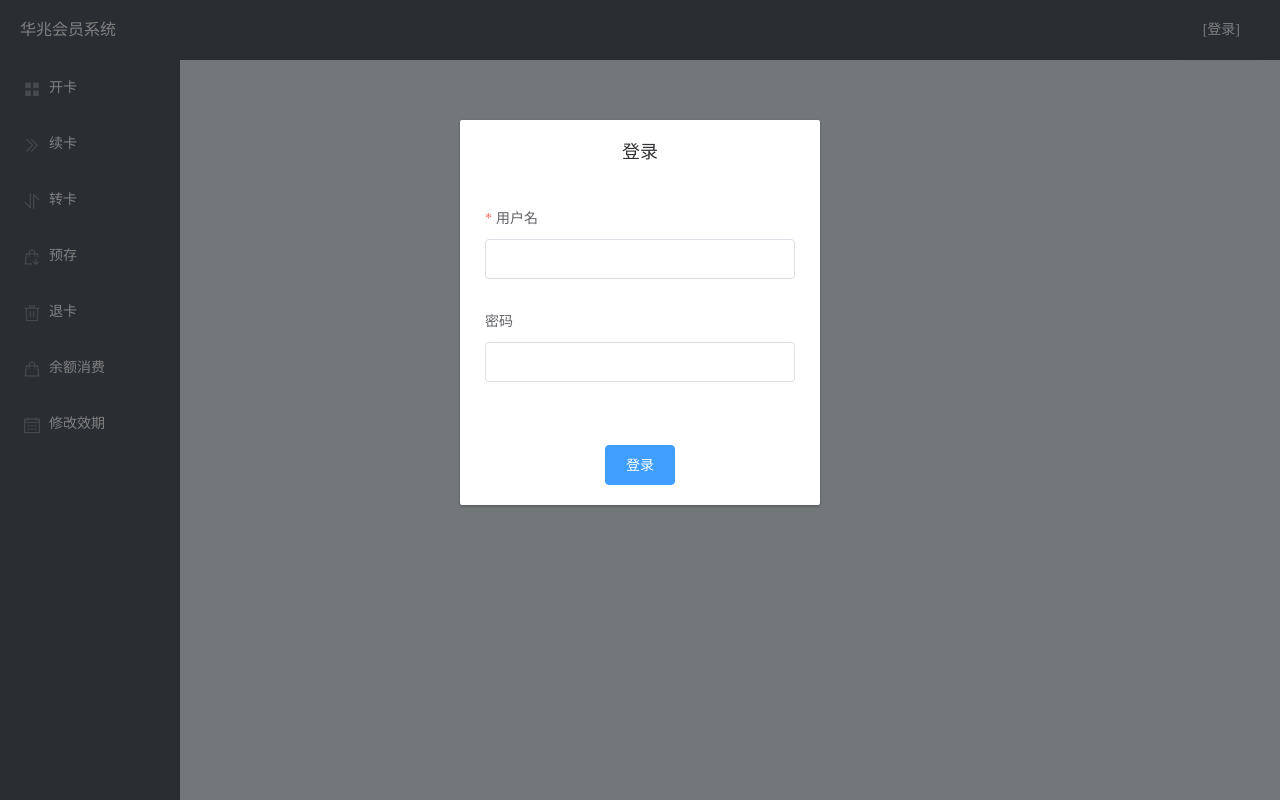
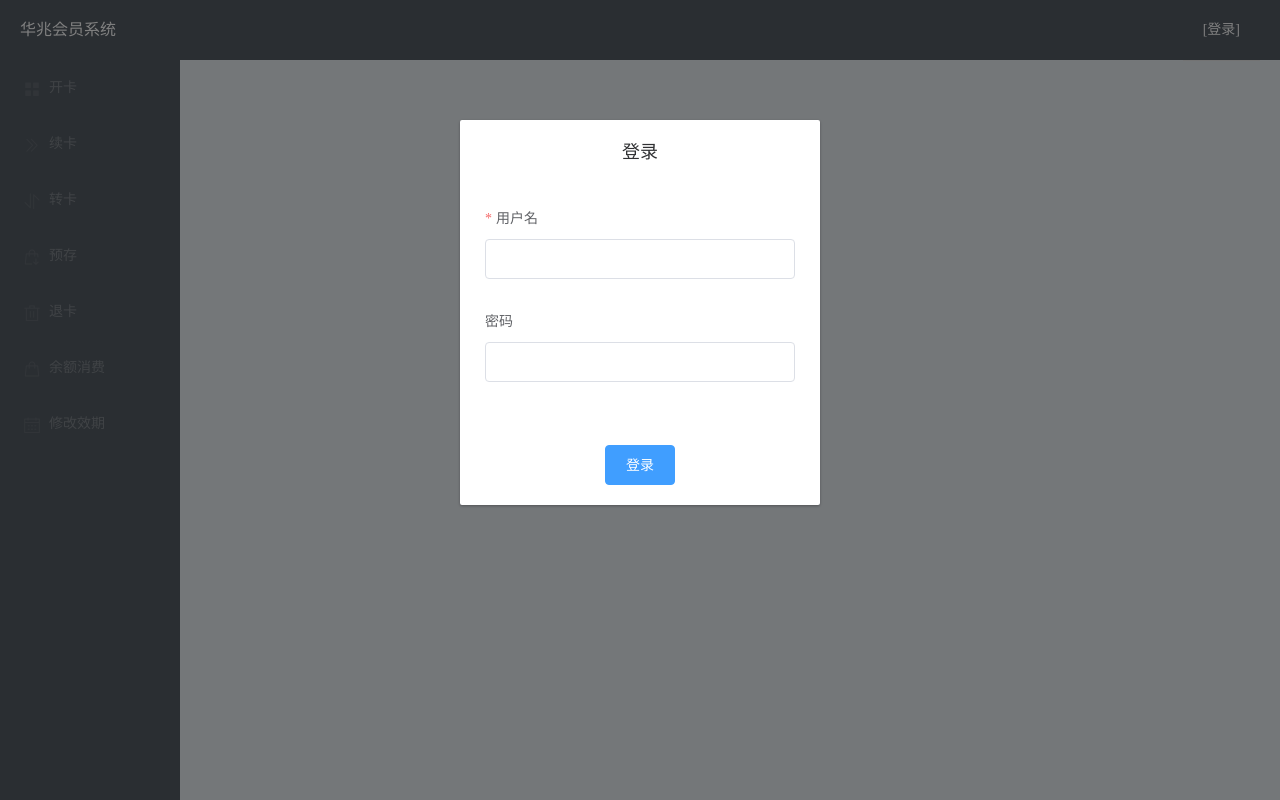
Before and after one commit to alansif/ah_mbadm, a Vue app: page / in a window 1280 px wide. Built offline with nearby package versions, Linux system fonts and the light colour scheme.

Commit message:
for privileges

```diff
--- a/src/App.vue
+++ b/src/App.vue
@@ -32,13 +32,13 @@
                                 <el-menu-item index="1-4-1">选项1</el-menu-item>
                             </el-submenu>
                         </el-submenu>
-                        <el-menu-item index="/3"><i class="el-icon-menu"></i>开卡</el-menu-item>
-                        <el-menu-item index="/4"><i class="el-icon-d-arrow-right"></i>续卡</el-menu-item>
-                        <el-menu-item index="/5"><i class="el-icon-sort"></i>转卡</el-menu-item>
-                        <el-menu-item index="/6"><i class="el-icon-sold-out"></i>预存</el-menu-item>
-                        <el-menu-item index="/7"><i class="el-icon-delete"></i>退卡</el-menu-item>
-                        <el-menu-item index="/9"><i class="el-icon-goods"></i>余额消费</el-menu-item>
-                        <el-menu-item index="/8"><i class="el-icon-date"></i>修改效期</el-menu-item>
+                        <el-menu-item index="/3" :disabled="dis03"><i class="el-icon-menu"></i>开卡</el-menu-item>
+                        <el-menu-item index="/4" :disabled="dis04"><i class="el-icon-d-arrow-right"></i>续卡</el-menu-item>
+                        <el-menu-item index="/5" :disabled="dis05"><i class="el-icon-sort"></i>转卡</el-menu-item>
+                        <el-menu-item index="/6" :disabled="dis06"><i class="el-icon-sold-out"></i>预存</el-menu-item>
+                        <el-menu-item index="/7" :disabled="dis07"><i class="el-icon-delete"></i>退卡</el-menu-item>
+                        <el-menu-item index="/9" :disabled="dis09"><i class="el-icon-goods"></i>余额消费</el-menu-item>
+                        <el-menu-item index="/8" :disabled="dis08"><i class="el-icon-date"></i>修改效期</el-menu-item>
                     </el-menu>
                 </el-aside>
                 <el-main>
@@ -79,8 +79,18 @@
                 loginform: {
                     username: '',
                     password: '',
-                }
+                },
+                privileges: []
             }
+        },
+        computed: {
+            dis03: function() { return (this.privileges !== '*') && (this.privileges.indexOf('发卡建档') === -1) },
+            dis04: function() { return (this.privileges !== '*') && (this.privileges.indexOf('会员续卡') === -1) },
+            dis05: function() { return (this.privileges !== '*') && (this.privileges.indexOf('会员转卡') === -1) },
+            dis06: function() { return (this.privileges !== '*') && (this.privileges.indexOf('账户预存') === -1) },
+            dis07: function() { return (this.privileges !== '*') && (this.privileges.indexOf('会员注销') === -1) },
+            dis09: function() { return (this.privileges !== '*') && (this.privileges.indexOf('日常体检') === -1) },
+            dis08: function() { return (this.privileges !== '*') && (this.privileges.indexOf('修改卡有效期') === -1) }
         },
         mounted() {
         },
@@ -94,6 +104,11 @@
                                 this.realname = response.data.data['username'];
                                 this.$root.oprt = this.realname;
                                 this.dialogVisible = false;
+                                if (this.realname === '管理员') {
+                                    this.privileges = '*';
+                                } else {
+                                    this.privileges = response.data.data['privileges'];
+                                }
                             })
                             .catch(error => {
                                 this.loading = false;
--- a/webpack.config.js
+++ b/webpack.config.js
@@ -59,7 +59,7 @@ module.exports = (options = {}) => ({
     port: 8010,
     proxy: {
       '/api': {
-        target: 'http://192.168.11.151:8096',
+        target: 'http://127.0.0.1:8084',
         changeOrigin: true,
 //        pathRewrite: {
 //          '^/api': ''
```
Also changed, not shown: 1 other file (tests, documents, lock files or other folders).
